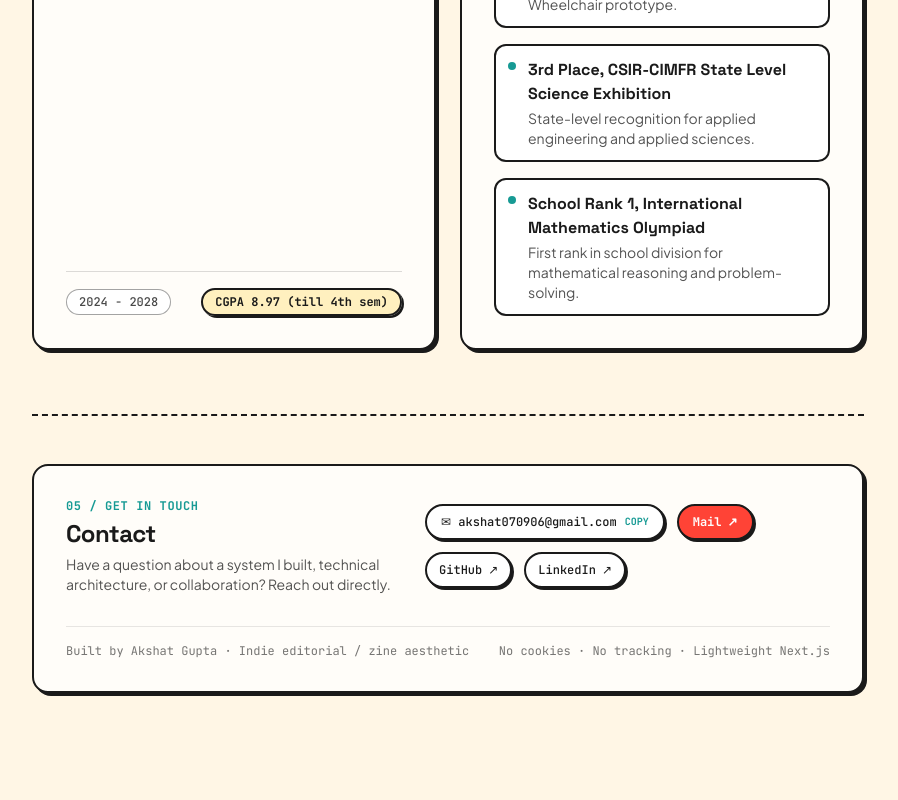
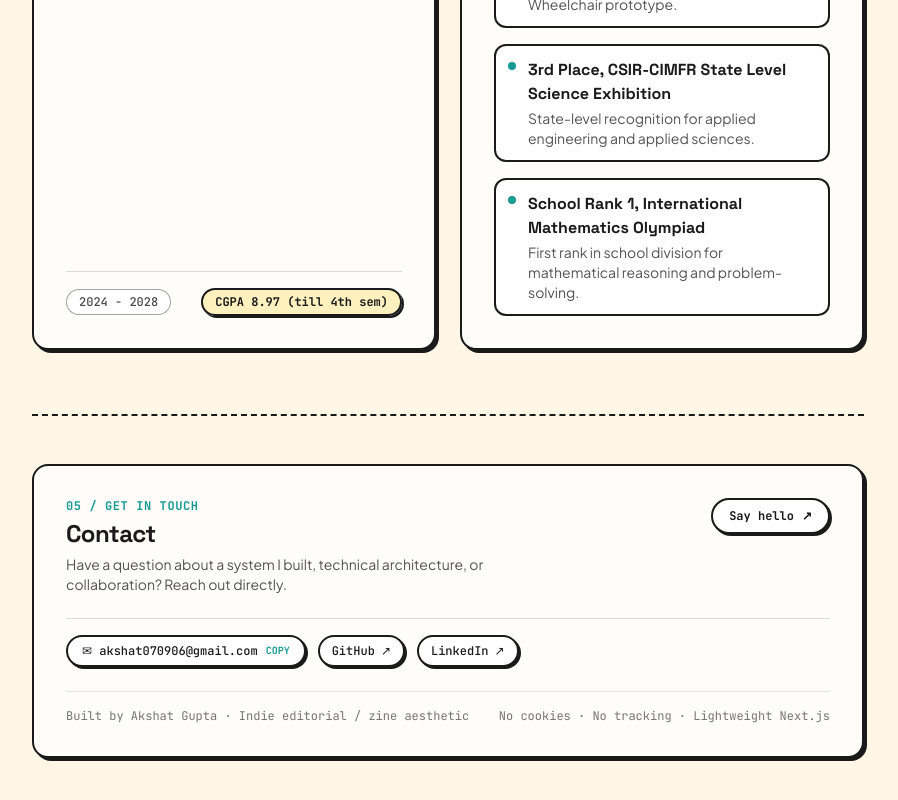
Before and after one commit to akshat0709/builtbyakshat, a Next.js app: page / in a window 1280 px wide. Shown: the part 2508-3308 px from the top of the page, without its empty margins (192-1090 px from the left). Before the commit the page ends 3265 px from the top, so only its background shows below. Built offline with nearby package versions, Linux system fonts and the light colour scheme; no server answers.

Commit message:
feat(section-4): add pre-filled feedback mailto when ref is valid and plain say-hello otherwise

```diff
--- a/components/ui/ContactFooter.tsx
+++ b/components/ui/ContactFooter.tsx
@@ -18,15 +18,30 @@ export function ContactFooter({ currentProduct }: ContactFooterProps) {
       setCopied(true);
       setTimeout(() => setCopied(false), 2000);
     } catch {
-      // Fallback: window location
       window.location.href = `mailto:${contact.email}`;
     }
   };
 
+  const issueMailto = currentProduct
+    ? `mailto:${contact.email}?subject=${encodeURIComponent(
+        currentProduct.feedbackSubject
+      )}&body=${encodeURIComponent(
+        `Hi Akshat,\n\nI noticed an issue / wanted to share feedback regarding ${currentProduct.name}:\n\n- Feedback/Bug: \n- Steps to reproduce: \n- Browser/Environment: \n\nBest,\n`
+      )}`
+    : null;
+
+  const sayHelloMailto = `mailto:${contact.email}?subject=${encodeURIComponent(
+    "Saying hello"
+  )}&body=${encodeURIComponent("Hi Akshat,\n\n")}`;
+
   return (
-    <footer id="contact" aria-labelledby="contact-heading" className="pt-12 pb-16 border-t-ink border-t-2 border-dashed">
+    <footer
+      id="contact"
+      aria-labelledby="contact-heading"
+      className="pt-12 pb-16 border-t-ink border-t-2 border-dashed print:hidden"
+    >
       <div className="bg-cream-light dark:bg-ink-card border-ink border-2 rounded-2xl p-6 sm:p-8 shadow-hard dark:shadow-hard-dark">
-        <div className="flex flex-col md:flex-row md:items-center justify-between gap-6">
+        <div className="flex flex-col md:flex-row md:items-start justify-between gap-6 mb-6">
           <div>
             <span className="text-xs font-mono uppercase tracking-wider text-teal font-bold block mb-1">
               05 / Get in Touch
@@ -42,11 +57,34 @@ export function ContactFooter({ currentProduct }: ContactFooterProps) {
             </p>
           </div>
 
-          <div className="flex flex-wrap items-center gap-3">
+          {/* Dynamic feedback / say hello CTA */}
+          <div className="flex flex-col sm:items-end gap-2">
+            {currentProduct ? (
+              <a
+                href={issueMailto!}
+                className="inline-flex items-center gap-2 px-4 py-2 rounded-full bg-paper dark:bg-ink-deep border-ink border-2 text-xs font-mono font-bold text-ink dark:text-cream hover:bg-sunny/30 dark:hover:bg-sunny/20 shadow-hard-sm dark:shadow-hard-dark-sm transition-transform active:translate-x-0.5 active:translate-y-0.5 focus-visible:ring-2 focus-visible:ring-ink dark:focus-visible:ring-cream focus-visible:outline-none"
+              >
+                <span>Found an issue in {currentProduct.name}? Tell me</span>
+                <span aria-hidden="true">↗</span>
+              </a>
+            ) : (
+              <a
+                href={sayHelloMailto}
+                className="inline-flex items-center gap-2 px-4 py-2 rounded-full bg-paper dark:bg-ink-deep border-ink border-2 text-xs font-mono font-bold text-ink dark:text-cream hover:bg-sunny/30 dark:hover:bg-sunny/20 shadow-hard-sm dark:shadow-hard-dark-sm transition-transform active:translate-x-0.5 active:translate-y-0.5 focus-visible:ring-2 focus-visible:ring-ink dark:focus-visible:ring-cream focus-visible:outline-none"
+              >
+                <span>Say hello</span>
+                <span aria-hidden="true">↗</span>
+              </a>
+            )}
+          </div>
+        </div>
+
+        {/* Action buttons strip */}
+        <div className="flex flex-wrap items-center gap-3 pt-4 border-t border-ink/15 dark:border-cream/15">
           <button
             onClick={handleCopyEmail}
             type="button"
-              className="inline-flex items-center gap-2 px-3.5 py-2 rounded-full bg-paper dark:bg-ink-deep border-ink border-2 text-xs font-mono font-medium text-ink dark:text-cream hover:bg-sunny/30 dark:hover:bg-sunny/20 shadow-hard-sm dark:shadow-hard-dark-sm transition-transform active:translate-x-0.5 active:translate-y-0.5 focus-visible:ring-2 focus-visible:ring-ink dark:focus-visible:ring-cream focus-visible:outline-none"
+            className="inline-flex items-center gap-2 px-3.5 py-1.5 rounded-full bg-paper dark:bg-ink-deep border-ink border text-xs font-mono font-medium text-ink dark:text-cream hover:bg-sunny/30 dark:hover:bg-sunny/20 shadow-hard-sm dark:shadow-hard-dark-sm transition-transform active:translate-x-0.5 active:translate-y-0.5 focus-visible:ring-2 focus-visible:ring-ink dark:focus-visible:ring-cream focus-visible:outline-none"
             aria-label={`Copy email address ${contact.email}`}
           >
             <span>✉ {contact.email}</span>
@@ -56,18 +94,10 @@ export function ContactFooter({ currentProduct }: ContactFooterProps) {
           </button>
 
           <a
-              href={`mailto:${contact.email}`}
-              className="inline-flex items-center gap-1.5 px-3.5 py-2 rounded-full bg-tomato text-white border-ink border-2 text-xs font-mono font-bold hover:bg-tomato/90 shadow-hard-sm dark:shadow-hard-dark-sm transition-transform active:translate-x-0.5 active:translate-y-0.5 focus-visible:ring-2 focus-visible:ring-ink dark:focus-visible:ring-cream focus-visible:outline-none"
-            >
-              <span>Mail</span>
-              <span aria-hidden="true">↗</span>
-            </a>
-
-            <a
             href={contact.github.url}
             target="_blank"
             rel="noopener noreferrer"
-              className="inline-flex items-center gap-1.5 px-3 py-2 rounded-full bg-paper dark:bg-ink-deep border-ink border-2 text-xs font-mono font-medium text-ink dark:text-cream hover:bg-cream-light dark:hover:bg-ink-border shadow-hard-sm dark:shadow-hard-dark-sm transition-colors focus-visible:ring-2 focus-visible:ring-ink dark:focus-visible:ring-cream focus-visible:outline-none"
+            className="inline-flex items-center gap-1.5 px-3 py-1.5 rounded-full bg-paper dark:bg-ink-deep border-ink border text-xs font-mono font-medium text-ink dark:text-cream hover:bg-cream-light dark:hover:bg-ink-border shadow-hard-sm dark:shadow-hard-dark-sm transition-colors focus-visible:ring-2 focus-visible:ring-ink dark:focus-visible:ring-cream focus-visible:outline-none"
           >
             <span>GitHub</span>
             <span aria-hidden="true">↗</span>
@@ -77,15 +107,14 @@ export function ContactFooter({ currentProduct }: ContactFooterProps) {
             href={contact.linkedin.url}
             target="_blank"
             rel="noopener noreferrer"
-              className="inline-flex items-center gap-1.5 px-3 py-2 rounded-full bg-paper dark:bg-ink-deep border-ink border-2 text-xs font-mono font-medium text-ink dark:text-cream hover:bg-cream-light dark:hover:bg-ink-border shadow-hard-sm dark:shadow-hard-dark-sm transition-colors focus-visible:ring-2 focus-visible:ring-ink dark:focus-visible:ring-cream focus-visible:outline-none"
+            className="inline-flex items-center gap-1.5 px-3 py-1.5 rounded-full bg-paper dark:bg-ink-deep border-ink border text-xs font-mono font-medium text-ink dark:text-cream hover:bg-cream-light dark:hover:bg-ink-border shadow-hard-sm dark:shadow-hard-dark-sm transition-colors focus-visible:ring-2 focus-visible:ring-ink dark:focus-visible:ring-cream focus-visible:outline-none"
           >
             <span>LinkedIn</span>
             <span aria-hidden="true">↗</span>
           </a>
         </div>
-        </div>
 
-        <div className="mt-8 pt-4 border-t border-ink/10 dark:border-cream/10 flex flex-col sm:flex-row items-center justify-between gap-2 text-xs font-mono text-ink/60 dark:text-cream/50">
+        <div className="mt-6 pt-4 border-t border-ink/10 dark:border-cream/10 flex flex-col sm:flex-row items-center justify-between gap-2 text-xs font-mono text-ink/60 dark:text-cream/50">
           <div>
             Built by {name} · Indie editorial / zine aesthetic
           </div>
```
Lines whose indentation alone changed are shown as unchanged.
